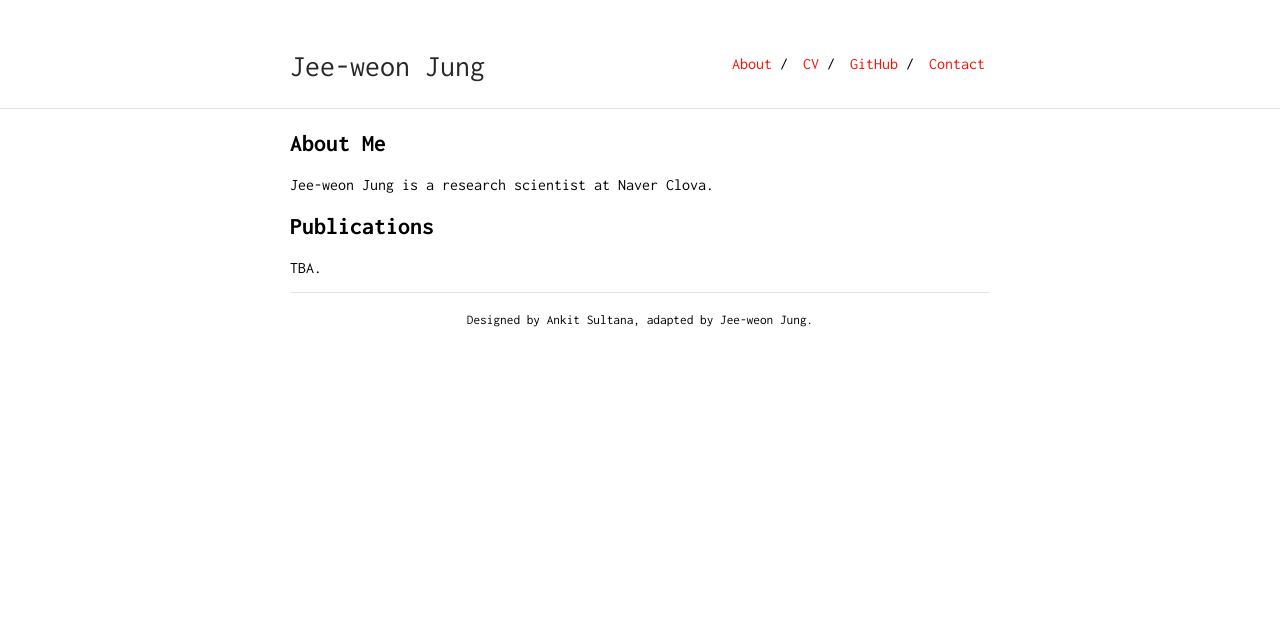
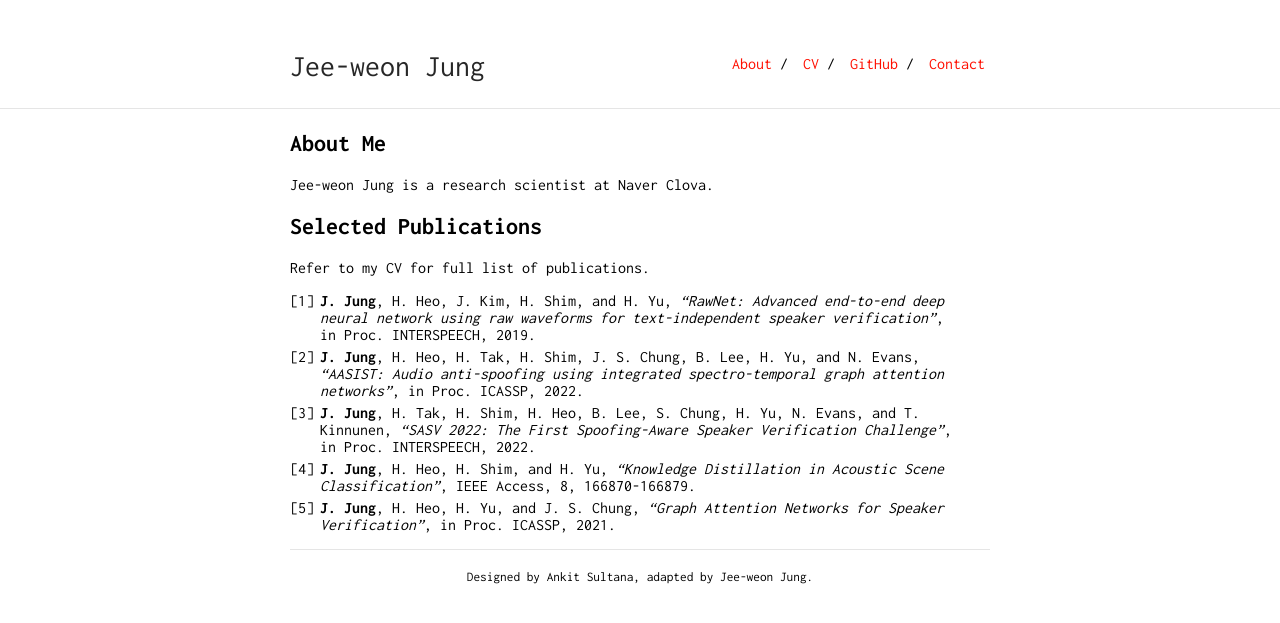
Before and after one commit to satvik-dixit/satvik-dixit.github.io, a Jekyll site: the page built from index.md, in a window 1280 px wide. Shown: the top 623 px of the page. Built offline with Jekyll 4.4.1, drawn with Linux system fonts in a browser that asks for light colours.

Commit message:
update pub

```diff
--- a/index.md
+++ b/index.md
@@ -6,6 +6,11 @@ layout: default
 
 Jee-weon Jung is a research scientist at Naver Clova.
 
-## Publications
+## Selected Publications
+Refer to my CV for full list of publications.
 
-TBA.
+1. **J. Jung**, H. Heo, J. Kim, H. Shim, and H. Yu, *"RawNet: Advanced end-to-end deep neural network using raw waveforms for text-independent speaker verification"*, in Proc. INTERSPEECH, 2019.
+2. **J. Jung**, H. Heo, H. Tak, H. Shim, J. S. Chung, B. Lee, H. Yu, and N. Evans, *"AASIST: Audio anti-spoofing using integrated spectro-temporal graph attention networks"*, in Proc. ICASSP, 2022.
+3. **J. Jung**, H. Tak, H. Shim, H. Heo, B. Lee, S. Chung, H. Yu, N. Evans, and T. Kinnunen, *"SASV 2022: The First Spoofing-Aware Speaker Verification Challenge"*, in Proc. INTERSPEECH, 2022.
+4. **J. Jung**, H. Heo, H. Shim, and H. Yu, *"Knowledge Distillation in Acoustic Scene Classification"*, IEEE Access, 8, 166870-166879.
+5. **J. Jung**, H. Heo, H. Yu, and J. S. Chung, *"Graph Attention Networks for Speaker Verification"*, in Proc. ICASSP, 2021.
```
